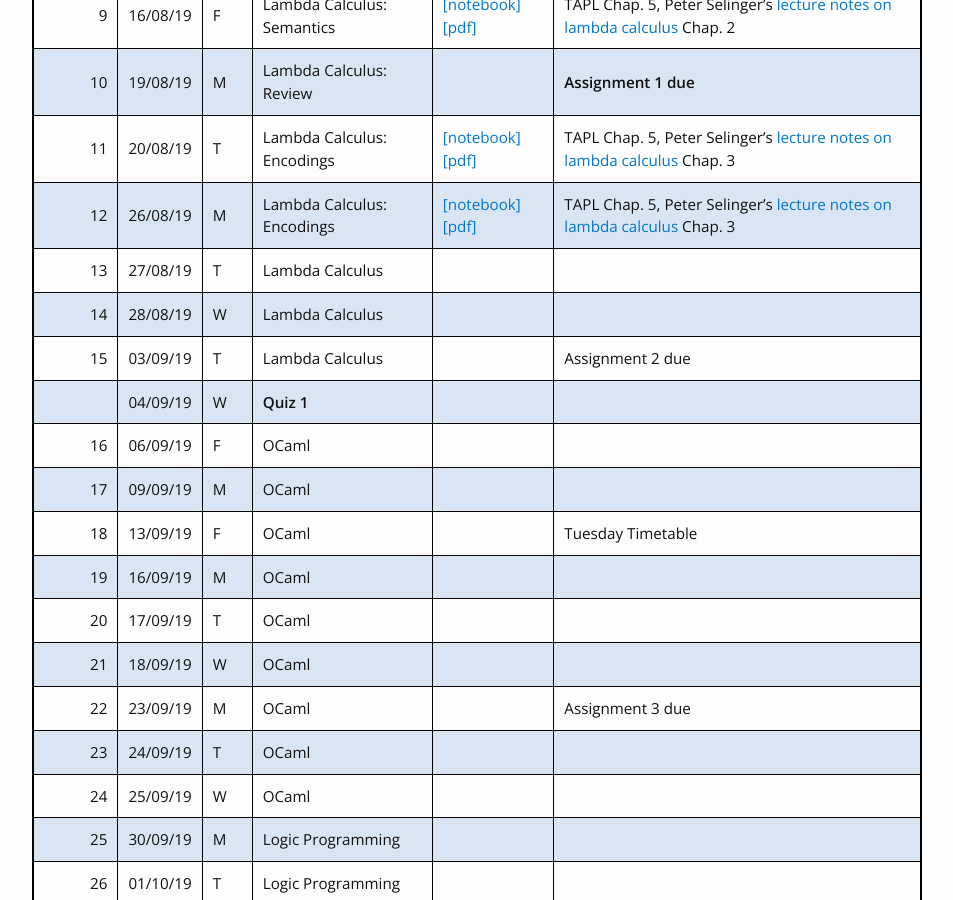
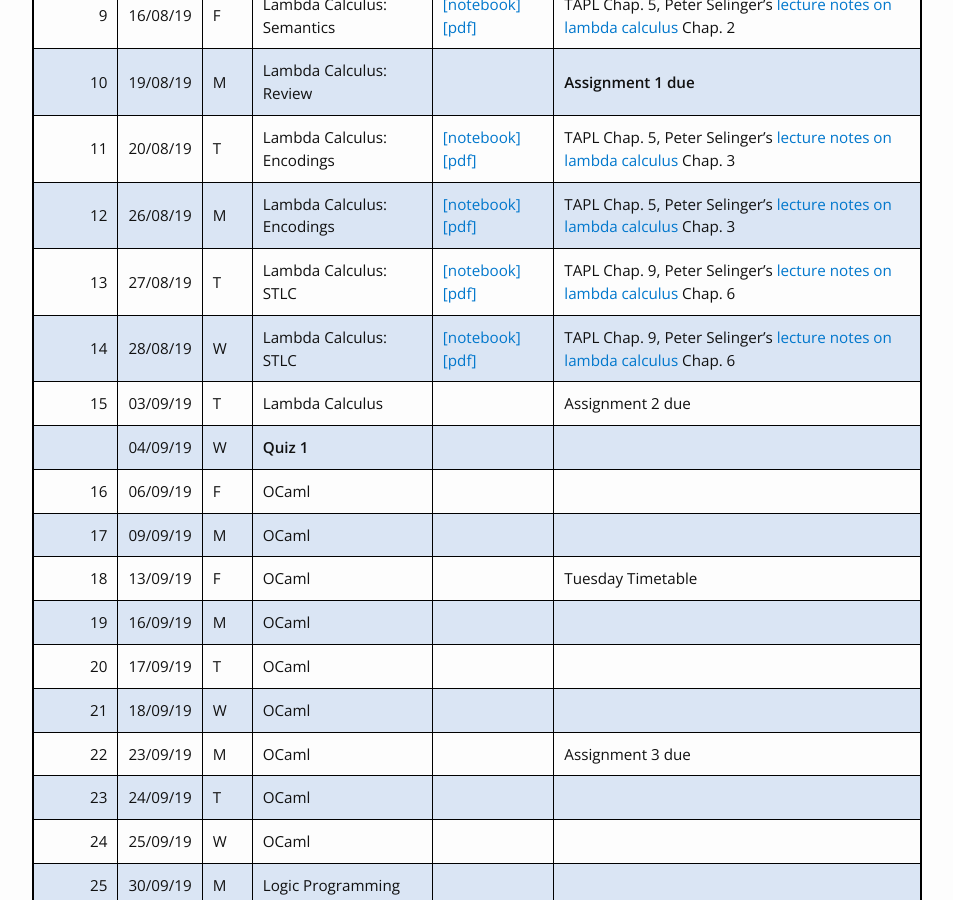
Before and after one commit to kayceesrk/cs3100_m20, a Jekyll site: the page built from schedule.md, in a window 1280 px wide and 900 px high, scrolled down 945 px. Shown: the whole window, without its empty margins (163-1116 px from the left). Built offline with Jekyll 4.4.1, drawn with Linux system fonts in a browser that asks for light colours; nearby versions of some CDN libraries.

```diff
--- a/schedule.md
+++ b/schedule.md
@@ -25,8 +25,8 @@
 |10|19/08/19|M|Lambda Calculus: Review ||**Assignment 1 due**|
 |11|20/08/19|T|Lambda Calculus: Encodings| [\[notebook\]](https://github.com/kayceesrk/cs3100_f19/blob/gh-pages/lectures/lec10/lec10.ipynb) [\[pdf\]]({{site.baseurl}}/lectures/lec10/lec10.pdf)| TAPL Chap. 5, Peter Selinger's [lecture notes on lambda calculus](https://arxiv.org/abs/0804.3434) Chap. 3 |
 |12|26/08/19|M|Lambda Calculus: Encodings| [\[notebook\]](https://github.com/kayceesrk/cs3100_f19/blob/gh-pages/lectures/lec10/lec10.ipynb) [\[pdf\]]({{site.baseurl}}/lectures/lec10/lec10.pdf)| TAPL Chap. 5, Peter Selinger's [lecture notes on lambda calculus](https://arxiv.org/abs/0804.3434) Chap. 3 |
-|13|27/08/19|T|Lambda Calculus|||
-|14|28/08/19|W|Lambda Calculus|||
+|13|27/08/19|T|Lambda Calculus: STLC | [\[notebook\]](https://github.com/kayceesrk/cs3100_f19/blob/gh-pages/lectures/lec11/lec11.ipynb) [\[pdf\]]({{site.baseurl}}/lectures/lec11/lec11.pdf)| TAPL Chap. 9, Peter Selinger's [lecture notes on lambda calculus](https://arxiv.org/abs/0804.3434) Chap. 6 |
+|14|28/08/19|W|Lambda Calculus: STLC | [\[notebook\]](https://github.com/kayceesrk/cs3100_f19/blob/gh-pages/lectures/lec11/lec11.ipynb) [\[pdf\]]({{site.baseurl}}/lectures/lec11/lec11.pdf)| TAPL Chap. 9, Peter Selinger's [lecture notes on lambda calculus](https://arxiv.org/abs/0804.3434) Chap. 6 |
 |15|03/09/19|T|Lambda Calculus||Assignment 2 due|
 |  |04/09/19|W|**Quiz 1**|||
 |16|06/09/19|F|OCaml|||
```
Also changed, not shown: lectures/lec12/heap.svg (added), 5 other files.
